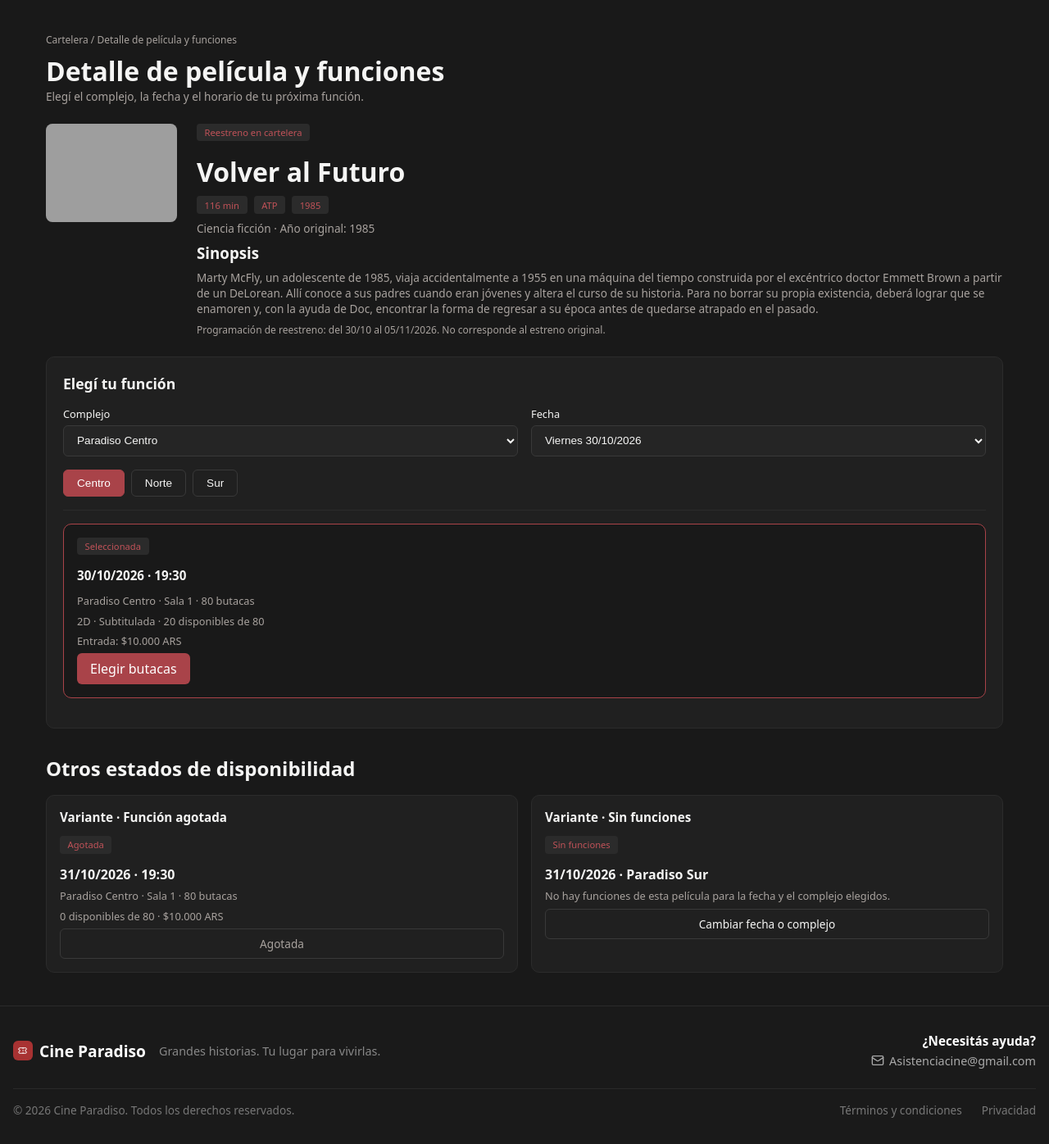
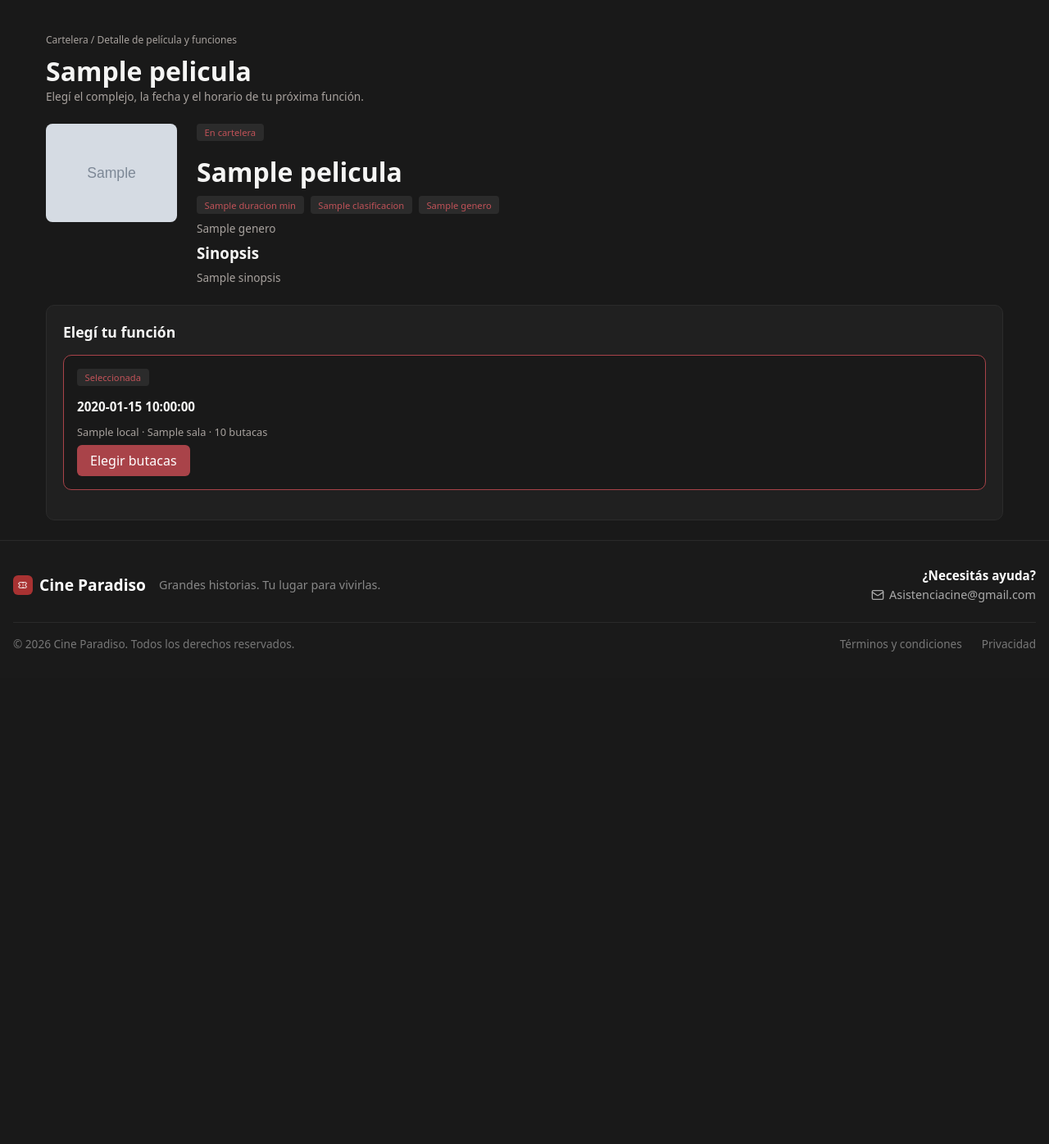
Before and after one commit to NahuelGz1/Frontend-Web, a Flask app: template templates/cliente/detalle-pelicula.html in a window 1280 px wide. Shown: the part 60-1456 px from the top of the page at 82% size. After the commit the page ends 855 px from the top, so only its background shows below. Run offline with Flask 3, Linux system fonts and the light colour scheme; the template is opened without the code that fills it: most values are stand-ins (such as "Sample title", 1, 10 or a date in 2020); grey boxes marked "Sample" are stand-in pictures; grey boxes are pictures that could not be loaded.

Commit message:
fix: corrijo error de mostrar unica pelicula volver al futuro en cada pelicula

```diff
--- a/templates/cliente/detalle-pelicula.html
+++ b/templates/cliente/detalle-pelicula.html
@@ -1,6 +1,6 @@
 {% extends "layouts/base.html" %}
 
-{% block title %}Detalle de película · Cine Paradiso{% endblock %}
+{% block title %}{{ pelicula.titulo|default('Detalle de película') }} · Cine Paradiso{% endblock %}
 
 {% block content %}
 
@@ -8,30 +8,30 @@
 <p class="breadcrumb">
     <a href="{{ url_for('cliente_views.cartelera') }}">Cartelera</a> / Detalle de película y funciones
 </p>
-<h1>Detalle de película y funciones</h1>
+<h1>{{ pelicula.titulo }}</h1>
 <p class="subtitulo">Elegí el complejo, la fecha y el horario de tu próxima función.</p>
 
 <!-- datos de la pelicula -->
 <section class="detalle-pelicula">
-    <img src="{{ url_for('static', filename='img/volver-al-futuro.jpg') }}" alt="Afiche de Volver al Futuro">
+    {% if pelicula.poster %}
+    <img src="{{ pelicula.poster }}" alt="Afiche de {{ pelicula.titulo }}">
+    {% else %}
+    <div class="poster-placeholder" role="img" aria-label="Afiche no disponible">▧</div>
+    {% endif %}
+
     <div class="detalle-info">
-        <span class="badge">Reestreno en cartelera</span>
-        <h2>Volver al Futuro</h2>
+        <span class="badge">En cartelera</span>
+        <h2>{{ pelicula.titulo }}</h2>
         <div class="tags">
-            <span class="tag">116 min</span>
-            <span class="tag">ATP</span>
-            <span class="tag">1985</span>
+            {% if pelicula.duracion %}<span class="tag">{{ pelicula.duracion }} min</span>{% endif %}
+            {% if pelicula.clasificacion %}<span class="tag">{{ pelicula.clasificacion }}</span>{% endif %}
+            {% if pelicula.genero %}<span class="tag">{{ pelicula.genero }}</span>{% endif %}
         </div>
-        <p class="detalle-genero">Ciencia ficción · Año original: 1985</p>
+        <p class="detalle-genero">{{ pelicula.genero|default('Cine') }}</p>
         <h3>Sinopsis</h3>
         <p class="detalle-sinopsis">
-            Marty McFly, un adolescente de 1985, viaja accidentalmente a 1955 en una máquina del tiempo
-            construida por el excéntrico doctor Emmett Brown a partir de un DeLorean. Allí conoce a sus
-            padres cuando eran jóvenes y altera el curso de su historia. Para no borrar su propia
-            existencia, deberá lograr que se enamoren y, con la ayuda de Doc, encontrar la forma de
-            regresar a su época antes de quedarse atrapado en el pasado.
+            {{ pelicula.sinopsis|default('Sin sinopsis disponible.') }}
         </p>
-        <p class="nota">Programación de reestreno: del 30/10 al 05/11/2026. No corresponde al estreno original.</p>
     </div>
 </section>
 
@@ -39,80 +39,23 @@
 <section class="card selector-funcion">
     <h2>Elegí tu función</h2>
 
-    <div class="form-row">
-        <div class="form-field">
-            <label for="complejo">Complejo</label>
-            <select id="complejo" name="complejo">
-                <option value="Paradiso Centro">Paradiso Centro</option>
-                <option value="Paradiso Norte">Paradiso Norte</option>
-                <option value="Paradiso Sur">Paradiso Sur</option>
-            </select>
-        </div>
-        <div class="form-field">
-            <label for="fecha">Fecha</label>
-            <select id="fecha" name="fecha">
-                <option value="30/10/2026">Viernes 30/10/2026</option>
-                <option value="31/10/2026">Sábado 31/10/2026</option>
-                <option value="01/11/2026">Domingo 01/11/2026</option>
-            </select>
-        </div>
+    {% if pelicula.funciones and pelicula.funciones|length > 0 %}
+    <!-- contenedor de tarjetas de funciones dinámicas -->
+    <div id="funciones-contenedor">
+        {% for funcion in pelicula.funciones %}
+        <article class="funcion-card {% if loop.first %}seleccionada{% endif %}" data-complejo="{{ funcion.local }}" data-fecha="{{ funcion.fecha_hora_proyeccion }}">
+            {% if loop.first %}<span class="badge" data-badge>Seleccionada</span>{% endif %}
+            <h3>{{ funcion.fecha_hora_proyeccion }}</h3>
+            <p>{{ funcion.local }} · {{ funcion.sala }} · {{ funcion.capacidad }} butacas</p>
+            <a href="{{ url_for('cliente_views.elegir_butacas', funcion_id=funcion.id) }}" class="{% if loop.first %}btn-primary{% else %}btn-secondary{% endif %}" data-btn-accion>
+                {% if loop.first %}Elegir butacas{% else %}Seleccionar función{% endif %}
+            </a>
+        </article>
+        {% endfor %}
     </div>
-
-    <div class="chips">
-        <button type="button" class="chip active" data-complejo="Paradiso Centro">Centro</button>
-        <button type="button" class="chip" data-complejo="Paradiso Norte">Norte</button>
-        <button type="button" class="chip" data-complejo="Paradiso Sur">Sur</button>
-    </div>
-
-    <hr class="separador">
-
-    <!-- contenedor de tarjetas filtrables por JS -->
-    <div id="funciones-contenedor">
-        <p id="sin-funciones-msg" style="display: none;" class="nota">No hay funciones disponibles para la combinación elegida.</p>
-
-        <!-- funcion seleccionada -->
-        <article class="funcion-card seleccionada" data-complejo="Paradiso Centro" data-fecha="30/10/2026">
-            <span class="badge" data-badge>Seleccionada</span>
-            <h3>30/10/2026 · 19:30</h3>
-            <p>Paradiso Centro · Sala 1 · 80 butacas</p>
-            <p>2D · Subtitulada · 20 disponibles de 80</p>
-            <p>Entrada: $10.000 ARS</p>
-            <a href="{{ url_for('cliente_views.elegir_butacas', funcion_id=1) }}" class="btn-primary" data-btn-accion>Elegir butacas</a>
-        </article>
-
-        <!-- otra funcion disponible -->
-        <article class="funcion-card" data-complejo="Paradiso Norte" data-fecha="30/10/2026">
-            <span class="badge" data-badge style="display: none;">Seleccionada</span>
-            <h3>30/10/2026 · 21:30</h3>
-            <p>Paradiso Norte · Sala 1 · 60 butacas</p>
-            <p>2D · Subtitulada · 30 disponibles de 60 · $10.000 ARS</p>
-            <a href="{{ url_for('cliente_views.elegir_butacas', funcion_id=2) }}" class="btn-secondary" data-btn-accion>Seleccionar función</a>
-        </article>
-    </div>
-</section>
-
-<!-- otros estados posibles -->
-<section class="home-section">
-    <h2>Otros estados de disponibilidad</h2>
-
-    <div class="estados-grid">
-        <article class="card funcion-card">
-            <h3>Variante · Función agotada</h3>
-            <span class="badge">Agotada</span>
-            <h4>31/10/2026 · 19:30</h4>
-            <p>Paradiso Centro · Sala 1 · 80 butacas</p>
-            <p>0 disponibles de 80 · $10.000 ARS</p>
-            <button type="button" class="btn-secondary btn-block" disabled>Agotada</button>
-        </article>
-
-        <article class="card funcion-card">
-            <h3>Variante · Sin funciones</h3>
-            <span class="badge">Sin funciones</span>
-            <h4>31/10/2026 · Paradiso Sur</h4>
-            <p>No hay funciones de esta película para la fecha y el complejo elegidos.</p>
-            <button type="button" class="btn-secondary btn-block">Cambiar fecha o complejo</button>
-        </article>
-    </div>
+    {% else %}
+    <p class="nota">No hay funciones disponibles cargadas para esta película por el momento.</p>
+    {% endif %}
 </section>
 
 {% endblock %}
```
